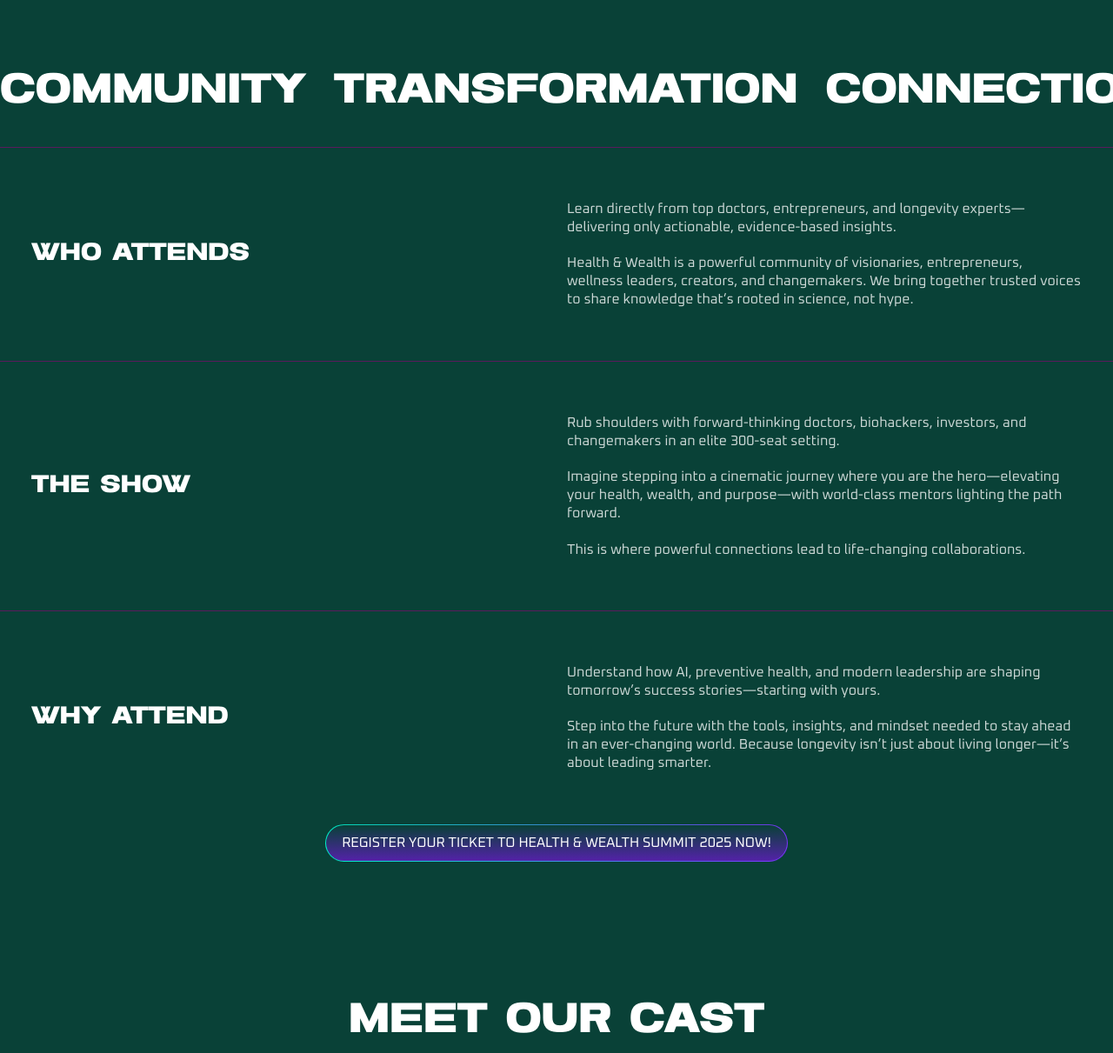
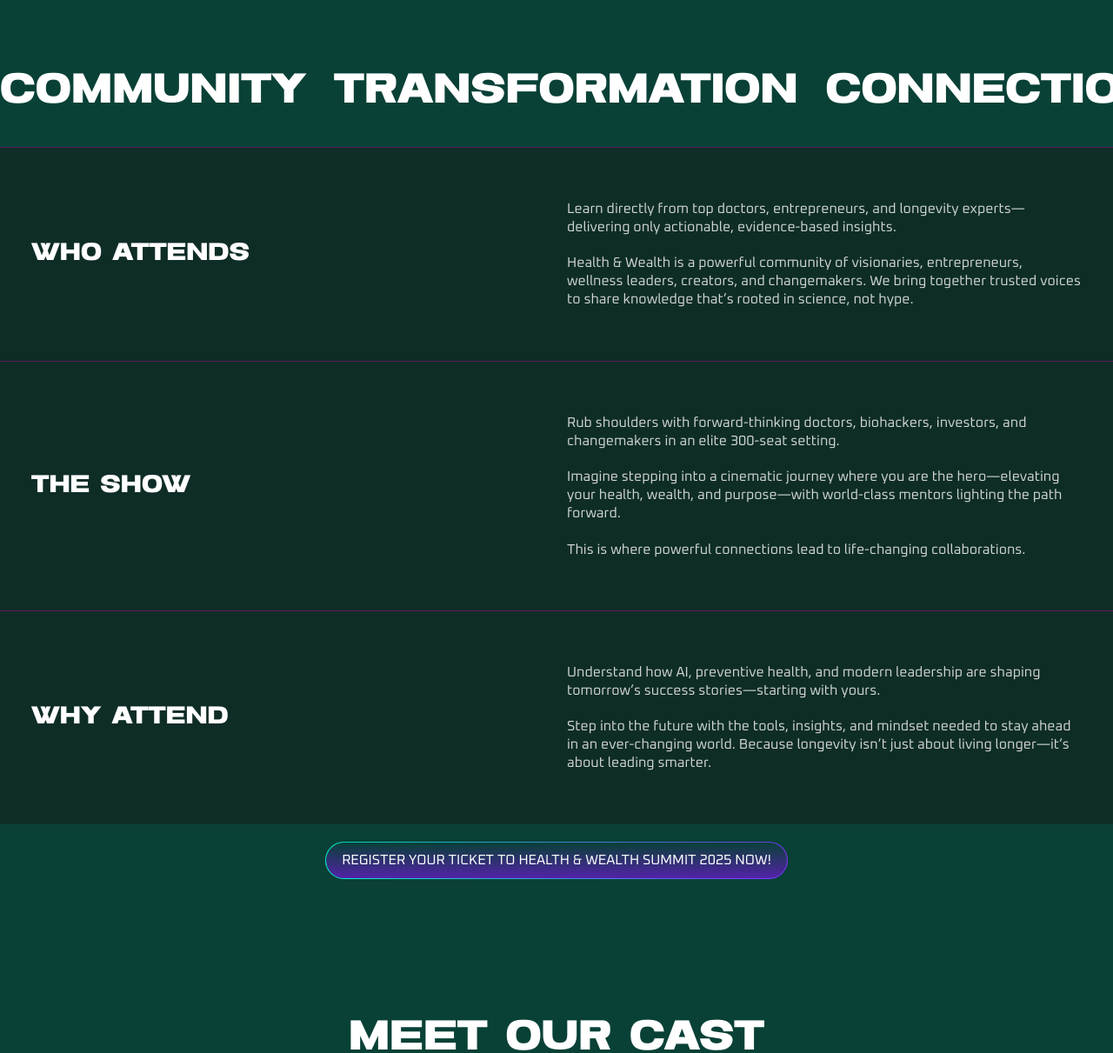
Before and after one commit to rameshkumar098/rm, a plain HTML site: page index.html in a window 1280 px wide. Shown: the part 1849-3060 px from the top of the page at 87% size. Drawn offline with Linux system fonts and the light colour scheme; no server answers; grey boxes are pictures that could not be loaded.

Commit message:
Update index.html

```diff
--- a/index.html
+++ b/index.html
@@ -2917,7 +2917,7 @@
           <div class="themes_bottom_component">
             <div class="themes_bottom_item-wrapper">
               <div class="themes_bottom_divider"></div>
-              <div class="w-layout-hflex themes_bottom_item">
+              <div class="w-layout-hflex themes_bottom_item" style="background-color: #0f2d27;">
                 <h3 class="themes_bottom_header">WHO ATTENDS</h3>
                 <p class="themes_bottom_copy">Learn directly from top doctors, entrepreneurs, and longevity experts—delivering only actionable, evidence-based insights.
 <br><br>Health & Wealth is a powerful community of visionaries, entrepreneurs, wellness leaders, creators, and changemakers. We bring together trusted voices to share knowledge that’s rooted in science, not hype.
@@ -2926,7 +2926,7 @@
             </div>
             <div class="themes_bottom_item-wrapper">
               <div class="themes_bottom_divider"></div>
-              <div class="w-layout-hflex themes_bottom_item">
+              <div class="w-layout-hflex themes_bottom_item" style="background-color: #0f2d27;">
                 <h3 class="themes_bottom_header">THE SHOW</h3>
                 <p class="themes_bottom_copy">Rub shoulders with forward-thinking doctors, biohackers, investors, and changemakers in an elite 300-seat setting.
 <br><br>Imagine stepping into a cinematic journey where you are the hero—elevating your health, wealth, and purpose—with world-class mentors lighting the path forward.
@@ -2936,7 +2936,7 @@
             </div>
             <div class="themes_bottom_item-wrapper">
               <div class="themes_bottom_divider"></div>
-              <div class="w-layout-hflex themes_bottom_item">
+              <div class="w-layout-hflex themes_bottom_item" style="background-color: #0f2d27;">
                 <h3 class="themes_bottom_header">WHY ATTEND</h3>
                 <p class="themes_bottom_copy">Understand how AI, preventive health, and modern leadership are shaping tomorrow’s success stories—starting with yours.
 <br><br>Step into the future with the tools, insights, and mindset needed to stay ahead in an ever-changing world. Because longevity isn’t just about living longer—it’s about leading smarter.
@@ -2944,7 +2944,7 @@
               </div>
             </div>
           </div>
-          <div class="w-layout-hflex flex-center"><a data-w-id="48951e75-9dda-eb54-c6ce-b294fb4549cb" style="opacity:0"
+          <div class="w-layout-hflex flex-center" style="padding-top: 20px;"><a data-w-id="48951e75-9dda-eb54-c6ce-b294fb4549cb" style="opacity:0"
               href="#" target="_blank" class="gradient-button is-themes w-inline-block">
               <div class="button_arrow_wrapper">
                 <div>Register Your Ticket to Health & Wealth Summit 2025 Now!</div>
```
